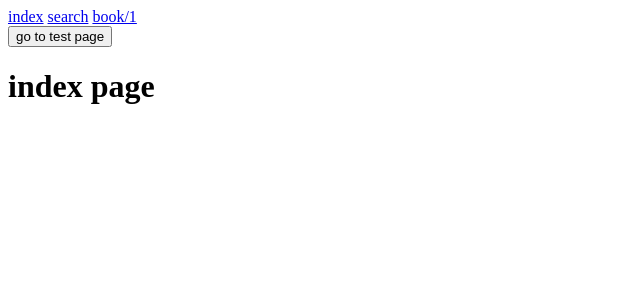
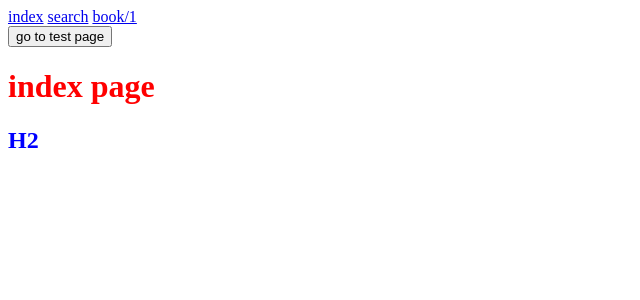
Before and after one commit to jisung-lee7/play-nextjs14, a Next.js app: page / in a window 1280 px wide. Shown: the top 300 px of the page, without its empty margins (0-640 px from the left). Built offline with nearby package versions, Linux system fonts and the light colour scheme.

Commit message:
feat: add style like index.module.css

```diff
--- /dev/null
+++ b/src/pages/index.module.css
@@ -0,0 +1,7 @@
+.h1 {
+  color: red;
+}
+
+.h2 {
+  color: blue;
+}
--- a/src/pages/index.tsx
+++ b/src/pages/index.tsx
@@ -1,3 +1,10 @@
+import style from './index.module.css'
+
 export default function Home() {
-  return <h1>index page</h1>
+  return (
+    <>
+      <h1 className={style.h1}>index page</h1>
+      <h2 className={style.h2}>H2</h2>
+    </>
+  )
 }
```
